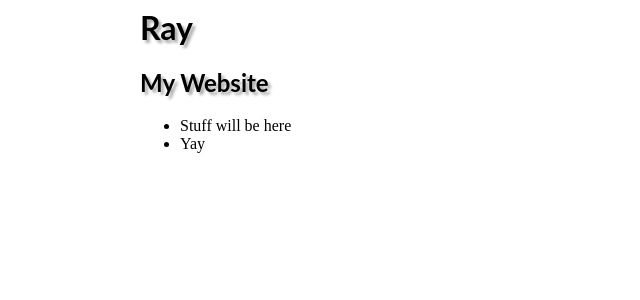
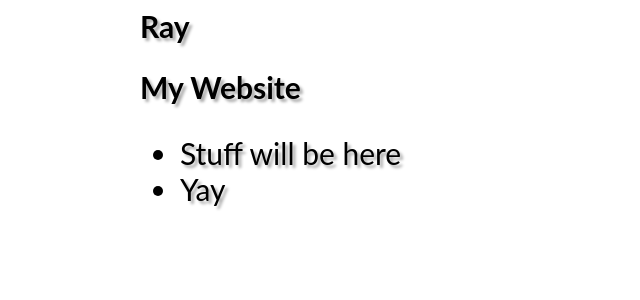
Before and after one commit to RayTheNoob/website, a Jekyll site: the page built from main.md, in a window 1280 px wide. Shown: the top 300 px of the page, without its empty margins (0-640 px from the left). Built offline with Jekyll 4.4.1, drawn with Linux system fonts in a browser that asks for light colours.

Commit message:
Update page.html

```diff
--- a/_layouts/page.html
+++ b/_layouts/page.html
@@ -11,9 +11,10 @@ layout: page
          margin: auto;
       }
       @import url('https://fonts.googleapis.com/css2?family=Lato&display=swap');
-      a, p, ul il, ol il, h1, h2, h3, h4, h5, h6 {
+      a, p, ul, il, ol, il, h1, h2, h3, h4, h5, h6 {
         font-family: 'Lato', sans-serif;
         text-shadow: 3px 3px 3px #ababab;
+        font-size: 30px;
       }
 
     </style>
```
